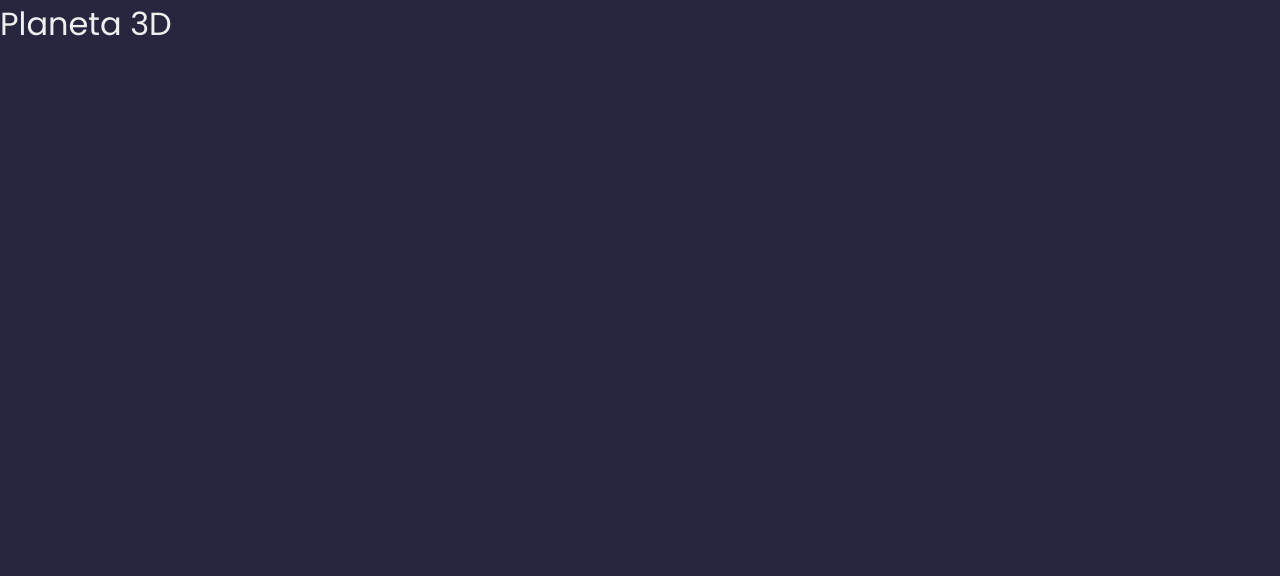
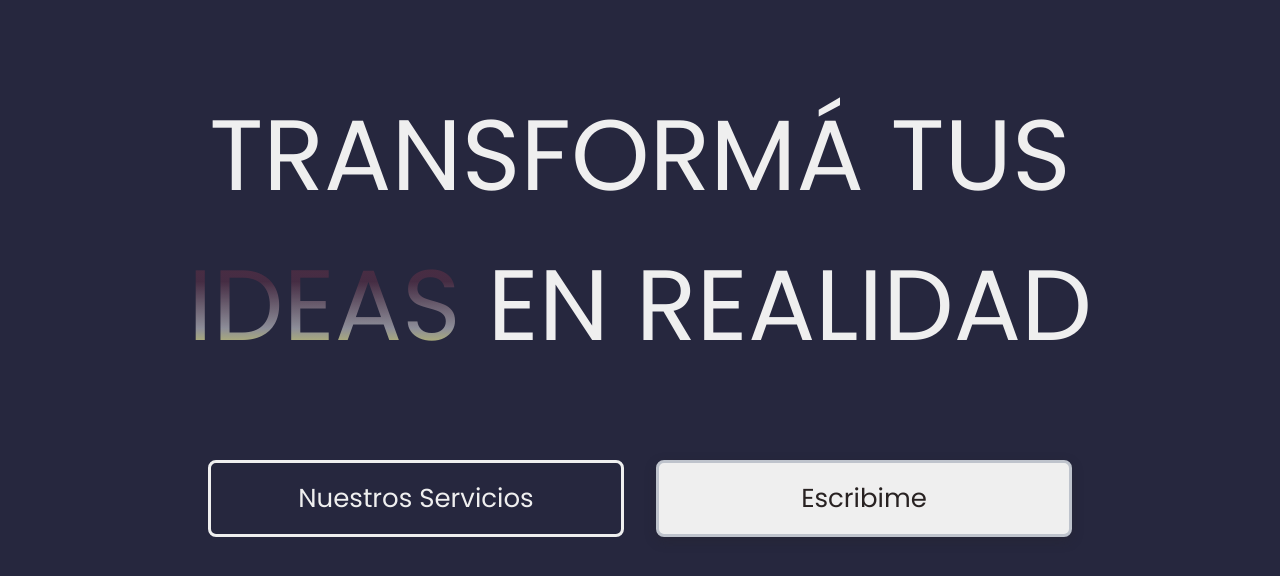
Before and after one commit to LucasiBai/Planeta3D, a React (Create React App) app: page / in a window 1280 px wide. Shown: the top 576 px of the page. Built offline with nearby package versions, Linux system fonts and the light colour scheme.

Commit message:
creacion de rainbowtext + maquetacion de home + actualizado de imagen de telescopiop

```diff
--- /dev/null
+++ b/src/components/RainbowText/RainbowText.css
@@ -0,0 +1,11 @@
+.rainbow-text {
+	background: linear-gradient(
+		to bottom,
+		#c93d5640,
+		#b7415738,
+		#efefef83,
+		#f4f82e
+	);
+	-webkit-background-clip: text;
+	-webkit-text-fill-color: transparent;
+}
--- /dev/null
+++ b/src/components/RainbowText/RainbowText.jsx
@@ -0,0 +1,11 @@
+import "./RainbowText.css";
+
+const RainbowText = ({ children, size }) => {
+	return (
+		<span className="rainbow-text" style={{ fontSize: size }}>
+			{children}
+		</span>
+	);
+};
+
+export default RainbowText;
--- /dev/null
+++ b/src/pages/HomePage/HomePage.css
@@ -0,0 +1,27 @@
+.home-page__box section {
+	display: flex;
+	align-items: center;
+	justify-content: center;
+}
+
+.home-page__box .home-page__content div {
+	display: flex;
+	gap: 2rem;
+	justify-content: center;
+	width: 100%;
+}
+
+.home-page__box .home-page__content {
+	max-width: 1100px;
+	width: 98%;
+	display: flex;
+	flex-direction: column;
+	align-items: center;
+}
+
+.home-page__box .home-page__content h2 {
+	text-transform: uppercase;
+	text-align: center;
+	font-size: 100px;
+	margin: 5rem 0;
+}
--- a/src/pages/HomePage/HomePage.jsx
+++ b/src/pages/HomePage/HomePage.jsx
@@ -1,7 +1,26 @@
+import ShadowButton from "../../components/ShadowButton/ShadowButton";
+import Button from "../../components/Button/Button";
+
+import "./HomePage.css";
+import RainbowText from "../../components/RainbowText/RainbowText";
+
 const HomePage = () => {
 	return (
-		<main>
-			<h1>Planeta 3D</h1>
+		<main className="home-page__box">
+			<section>
+				<article className="home-page__decoration"></article>
+				<article className="home-page__content">
+					<h2>
+						Transformá tus <RainbowText size={100}>ideas</RainbowText> en
+						realidad
+					</h2>
+					<div>
+						<ShadowButton>Nuestros Servicios</ShadowButton>
+						<Button>Escribime</Button>
+					</div>
+				</article>
+				<article className="home-page__decoration"></article>
+			</section>
 		</main>
 	);
 };
--- a/src/pages/QuestionsPage/QuestionsPage.css
+++ b/src/pages/QuestionsPage/QuestionsPage.css
@@ -20,6 +20,6 @@
 
 .image-decoration img {
 	object-fit: contain;
-	user-select: none;
 	width: 75%;
+	transform: rotateY(180deg);
 }
```
Also changed, not shown: public/assets/telescopio.png.
